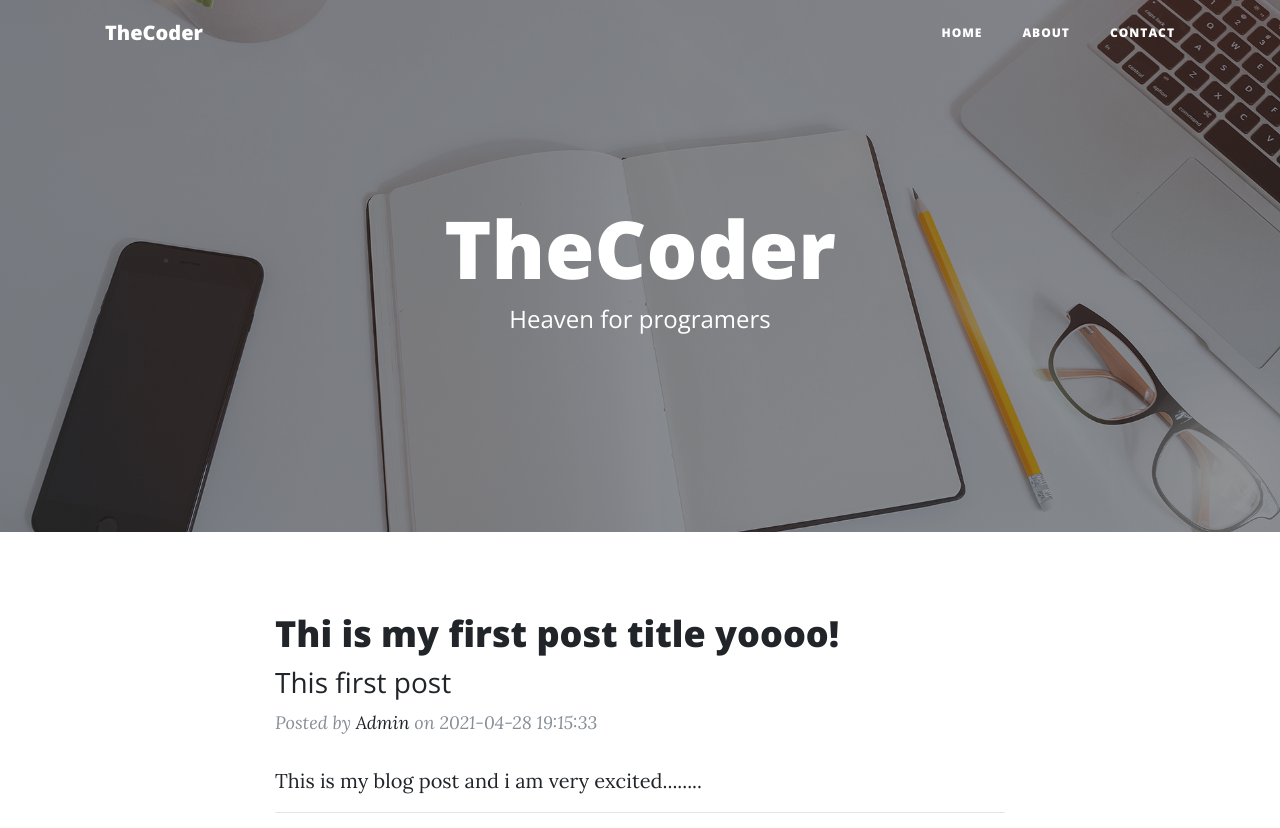
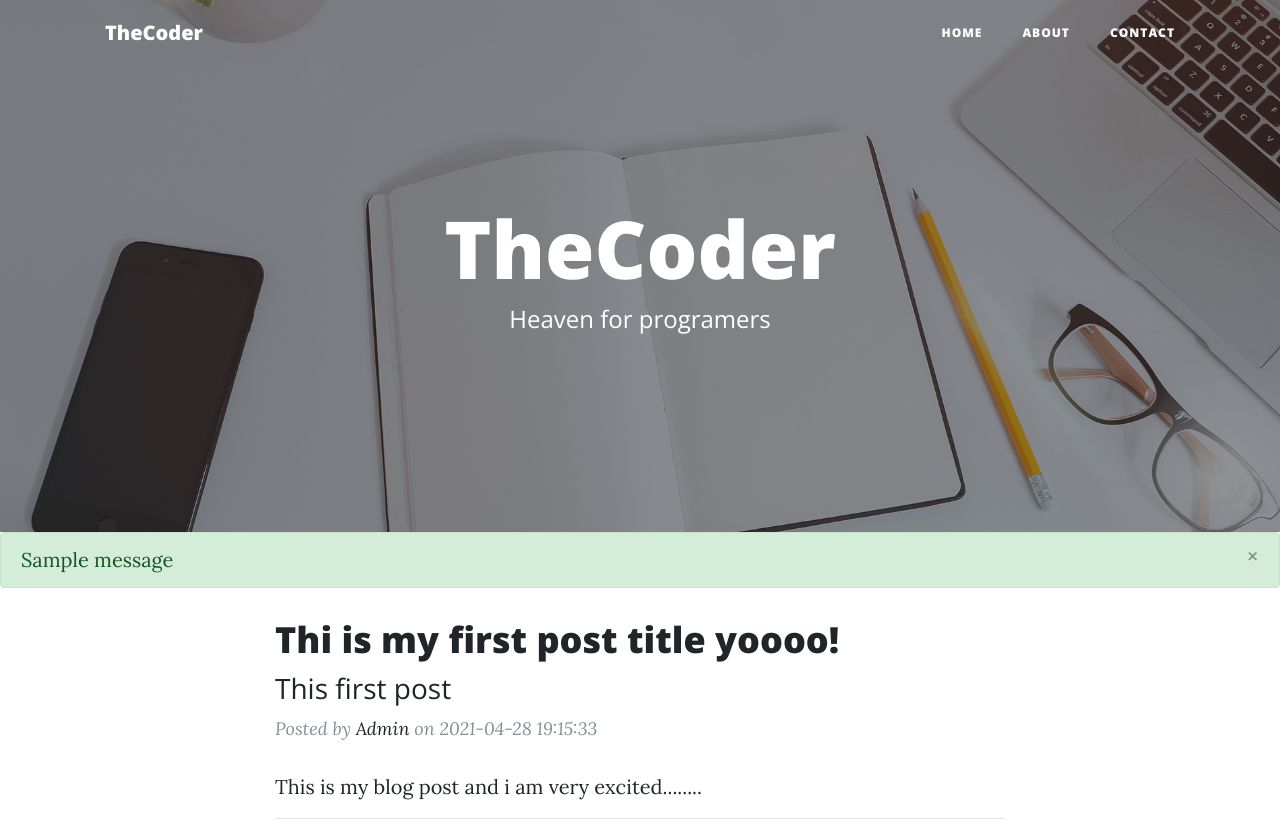
Before and after one commit to Sanskar0124/TheCoder-Blog-Flask-, a Flask app: page / in a window 1280 px wide. Shown: the top 828 px of the page. Run offline with Flask 2, Linux system fonts and the light colour scheme; data comes from the database, SQL or seed files in the repository; one stand-in notice (Sample message) is shown; some libraries are stand-ins or nearby versions.

Commit message:
Flashing Messages

```diff
--- a/main.py
+++ b/main.py
@@ -1,4 +1,4 @@
-from flask import Flask, render_template, request, session, redirect
+from flask import Flask, render_template, request, session, redirect, flash
 from flask_sqlalchemy import SQLAlchemy
 from werkzeug.utils import secure_filename
 from flask_mail import Mail
@@ -48,6 +48,7 @@ class Posts(db.Model):
 
 @app.route('/')
 def home():
+    # flash("Hello my name is sanskar", "success")
     posts = Posts.query.filter_by().all()
     last = math.ceil(len(posts)/int(params['num_of_posts']))
     page = request.args.get('page')
@@ -121,7 +122,7 @@ def edit(sno):
                 db.session.commit()
                 return redirect('/edit/' + sno)
         post = Posts.query.filter_by(sno=sno).first()
-        return render_template('edit.html', params= params, post=post)
+        return render_template('edit.html', params= params, post=post, sno=sno)
 
 
 @app.route('/uploader', methods = ['GET', 'POST'])
@@ -164,6 +165,7 @@ def contact():
                         recipients = [params['gmail_user']],
                         body = message + "\n" + phone_num
                         )
+        flash("Thanks for submitting details, We will get back to you soon", "success")
     return render_template('contact.html', params= params)
 
 
--- a/templates/edit.html
+++ b/templates/edit.html
@@ -30,7 +30,7 @@
 
             <h2>Add/Edit Posts</h2>
 
-            <form action="/edit/{{post.sno}}" method="POST" name="sentMessage" id="contactForm" novalidate>
+            <form action="/edit/{{sno}}" method="POST" name="sentMessage" id="contactForm" novalidate>
           <div class="control-group">
             <div class="form-group floating-label-form-group controls">
               <label>Title</label>
--- a/templates/index.html
+++ b/templates/index.html
@@ -3,7 +3,7 @@
 {% block title %}Home{% endblock title %}
 {% block body %}
   <!-- Page Header -->
-  <header class="masthead" style="background-image: url(' {{ url_for('static', filename='img/home-bg.jpg') }} ')">
+  <header class="masthead mb-0" style="background-image: url(' {{ url_for('static', filename='img/home-bg.jpg') }} ')">
     <div class="overlay"></div>
     <div class="container">
       <div class="row">
@@ -16,6 +16,21 @@
       </div>
     </div>
   </header>
+
+<!--Message Flashing-->
+  {% with messages = get_flashed_messages(with_categories=true) %}
+  {% if messages %}
+  {% for category, message in messages %}
+  <div class="alert alert-{{category}} alert-dismissible fade show m-0" role="alert">
+    {{message}}
+    <button type="button" class="close" data-dismiss="alert" aria-label="Close">
+      <span aria-hidden="true">&times;</span>
+    </button>
+  </div>
+  {% endfor %}
+
+  {% endif %}
+  {% endwith %}
 
   <!-- Main Content -->
   <div class="container">
```
Also changed, not shown: templates/contact.html (+16 -1 lines).
